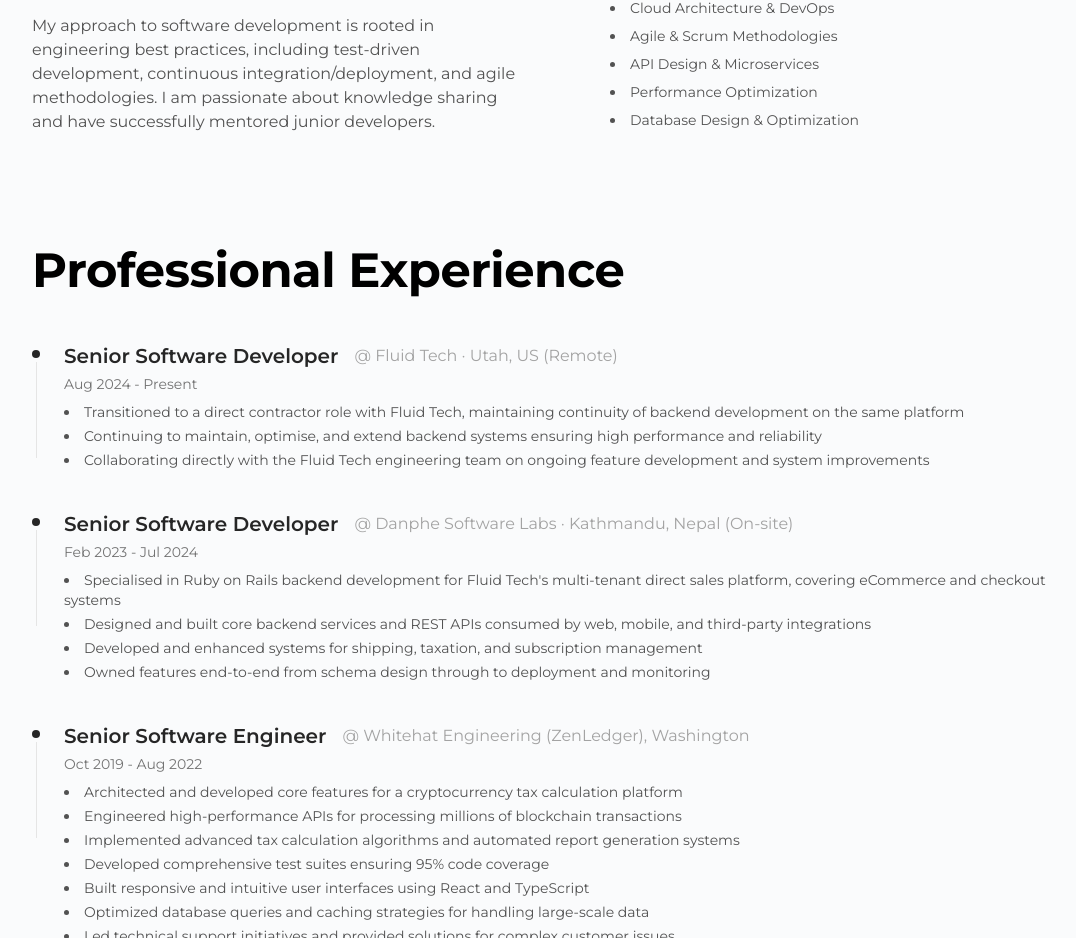
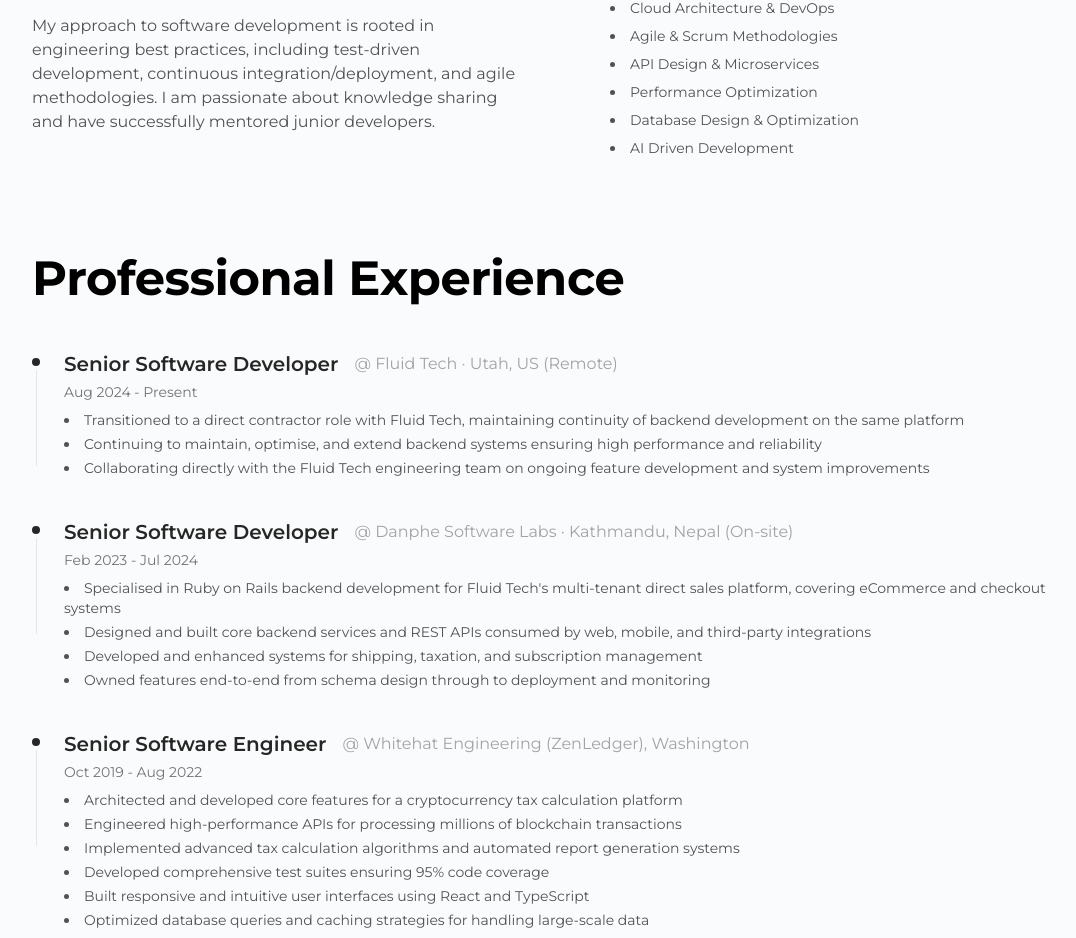
Before and after one commit to maniz-stha/maniz-stha.github.io, a React (Vite) app: page / in a window 1280 px wide. Shown: the part 1326-2264 px from the top of the page, without its empty margins (96-1172 px from the left). Built offline with nearby package versions, Linux system fonts and the light colour scheme; no server answers.

Commit message:
Update expertise

```diff
--- a/src/components/About.tsx
+++ b/src/components/About.tsx
@@ -83,6 +83,7 @@
                 <li>API Design & Microservices</li>
                 <li>Performance Optimization</li>
                 <li>Database Design & Optimization</li>
+                <li>AI Driven Development</li>
               </ul>
             </div>
           </motion.div>
```
